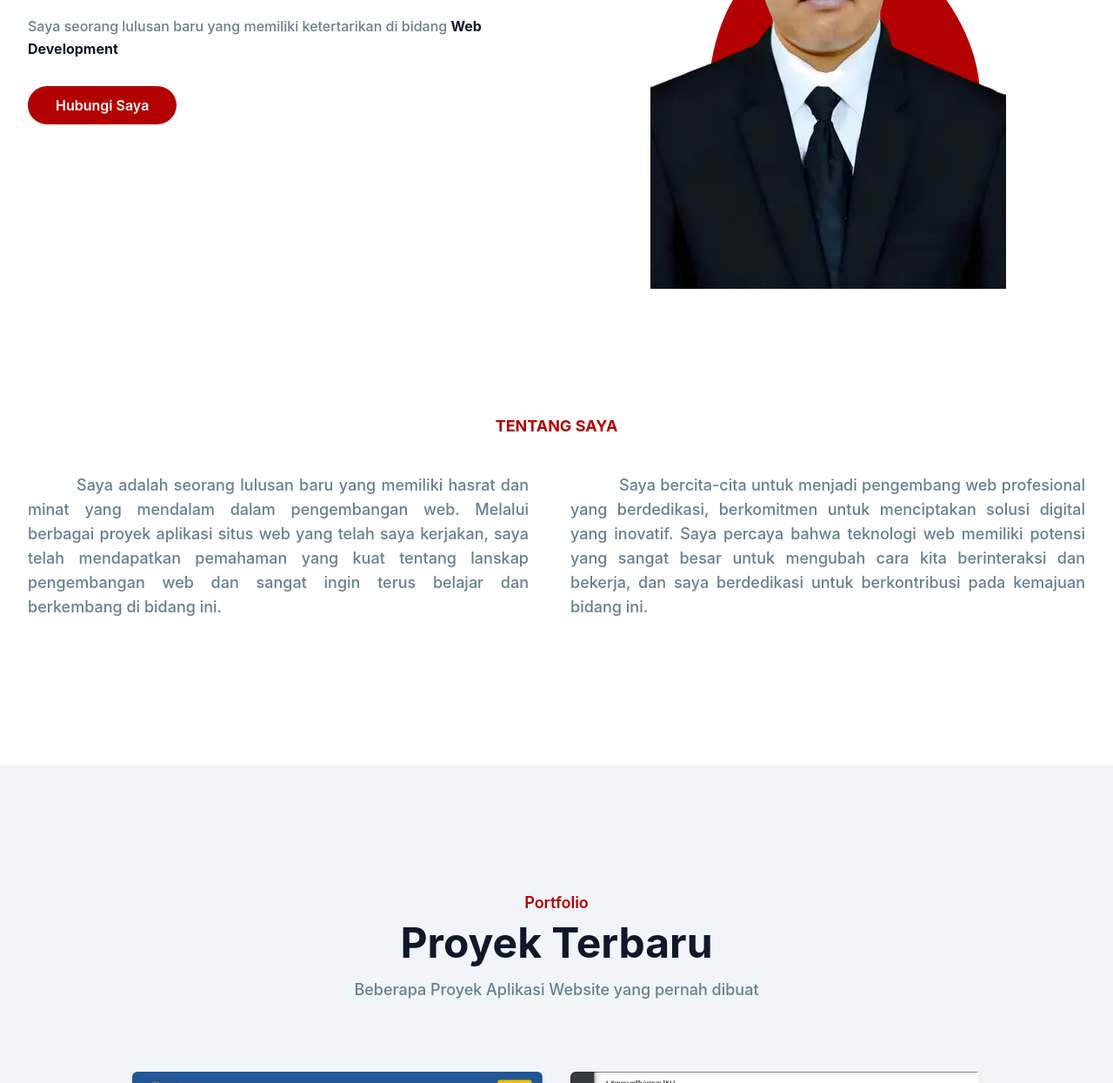
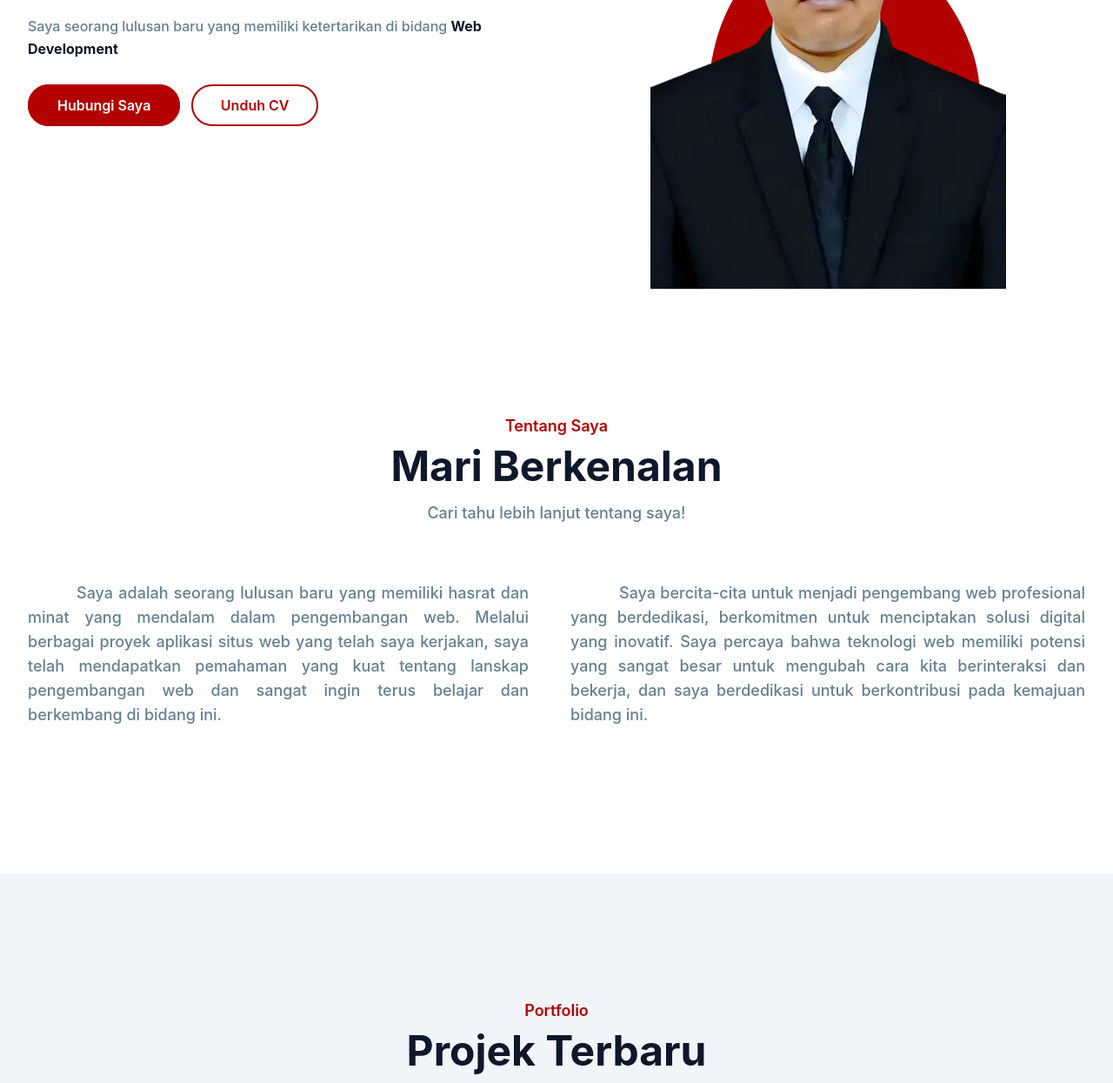
Before and after one commit to NafisFadhil/NafisFadhil.github.io, a website: page index.html in a window 1280 px wide. Shown: the part 458-1703 px from the top of the page at 87% size. Drawn offline with Linux system fonts and the light colour scheme.

Commit message:
update hero and about section

```diff
--- a/index.html
+++ b/index.html
@@ -85,7 +85,8 @@
             <h2 class="mb-5 text-lg font-medium text-secondary lg:text-2xl">Web <span class="text-dark dark:text-white">Developer</span></h2>
             <p class="mb-10 font-medium leading-relaxed text-secondary">Saya seorang lulusan baru yang memiliki ketertarikan di bidang <span class="font-bold text-dark dark:text-white">Web Development</span></p>
 
-            <a href="#contact" class="rounded-full bg-primary py-3 px-8 text-base font-semibold text-white transition duration-300 ease-in-out hover:opacity-80 hover:shadow-lg">Hubungi Saya</a>
+            <a href="#contact" class="rounded-full bg-primary border-primary border-2 py-3 px-8 text-base font-semibold text-white transition duration-300 ease-in-out hover:opacity-60 hover:shadow-lg">Hubungi Saya</a>
+            <a href="https://drive.google.com/uc?export=download&id=190vRf9u_q4ePqiTV-U5jtPWeeDedFQp1" target="_blank" class="rounded-full border-primary border-2 py-3 px-8 text-base font-semibold text-primary transition duration-300 ease-in-out ml-2 hover:bg-primary hover:text-white hover:shadow-lg dark:hover:border-primary dark:border-white dark:text-white">Unduh CV</a>
           </div>
           <div class="w-full self-end px-4 lg:w-1/2">
             <div class="relative mt-10 lg:right-0 lg:mt-9">
@@ -109,7 +110,11 @@
     <!-- About Section Start -->
     <section id="about" class="pt-36 pb-32 dark:bg-dark">
       <div class="container">
-				<h4 class="mb-10 text-lg font-bold uppercase text-primary text-center">Tentang Saya</h4>
+				<div class="mx-auto mb-16 max-w-xl text-center">
+					<h4 class="mb-2 text-lg font-semibold text-primary">Tentang Saya</h4>
+					<h2 class="mb-4 text-3xl font-bold text-dark dark:text-white sm:text-4xl lg:text-5xl">Mari Berkenalan</h2>
+					<p class="text-md font-medium text-secondary md:text-lg">Cari tahu lebih lanjut tentang saya!</p>
+				</div>
 				<div class="flex flex-wrap">
           <div class="mb-10 w-full px-4 lg:w-1/2">
             <p class="max-w-xl text-base font-medium text-secondary lg:text-lg text-justify indent-14">Saya adalah seorang lulusan baru yang memiliki hasrat dan minat yang mendalam dalam pengembangan web. Melalui berbagai proyek aplikasi situs web yang telah saya kerjakan, saya telah mendapatkan pemahaman yang kuat tentang lanskap pengembangan web dan sangat ingin terus belajar dan berkembang di bidang ini.</p>
@@ -130,9 +135,9 @@
         <div class="w-full px-4">
           <div class="mx-auto mb-16 max-w-xl text-center">
             <h4 class="mb-2 text-lg font-semibold text-primary">Portfolio</h4>
-            <h2 class="mb-4 text-3xl font-bold text-dark dark:text-white sm:text-4xl lg:text-5xl">Proyek Terbaru</h2>
+            <h2 class="mb-4 text-3xl font-bold text-dark dark:text-white sm:text-4xl lg:text-5xl">Projek Terbaru</h2>
             <p class="text-md font-medium text-secondary md:text-lg">
-              Beberapa Proyek Aplikasi Website yang pernah dibuat
+              Beberapa Projek Aplikasi Website yang pernah dibuat
             </p>
           </div>
         </div>
@@ -177,7 +182,7 @@
       <div class="container">
         <div class="w-full px-4">
           <div class="mx-auto mb-16 max-w-xl text-center">
-            <h4 class="mb-2 text-lg font-semibold text-primary">Contact</h4>
+            <h4 class="mb-2 text-lg font-semibold text-primary">Kontak</h4>
             <h2 class="mb-4 text-3xl font-bold text-dark dark:text-white sm:text-4xl lg:text-5xl">Hubungi Saya</h2>
             <p class="text-md font-medium text-secondary md:text-lg">Berikan umpan balik, atau sekadar mengobrol tentang proyek-proyek menarik lainnya!</p>
           </div>
```
Also changed, not shown: dist/css/final.css.
